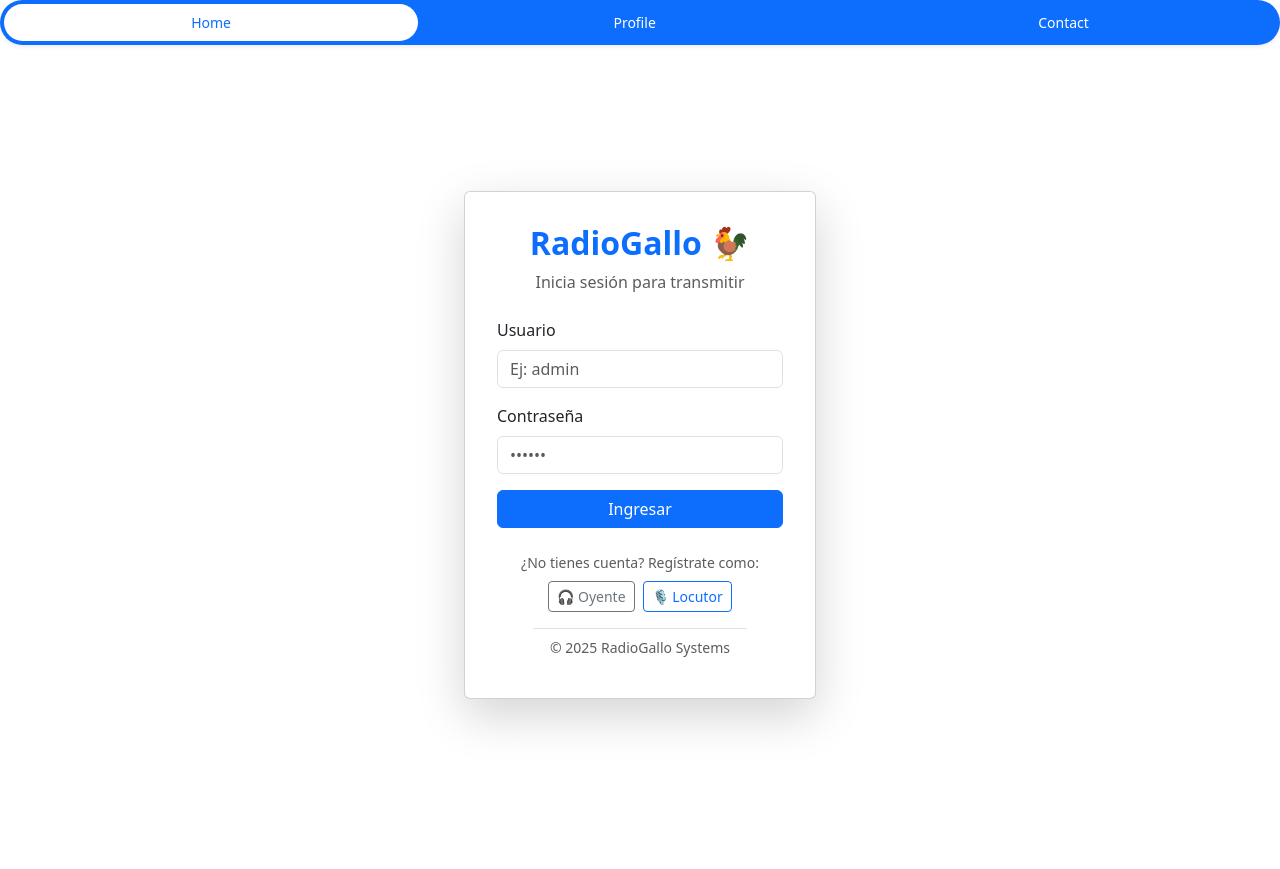
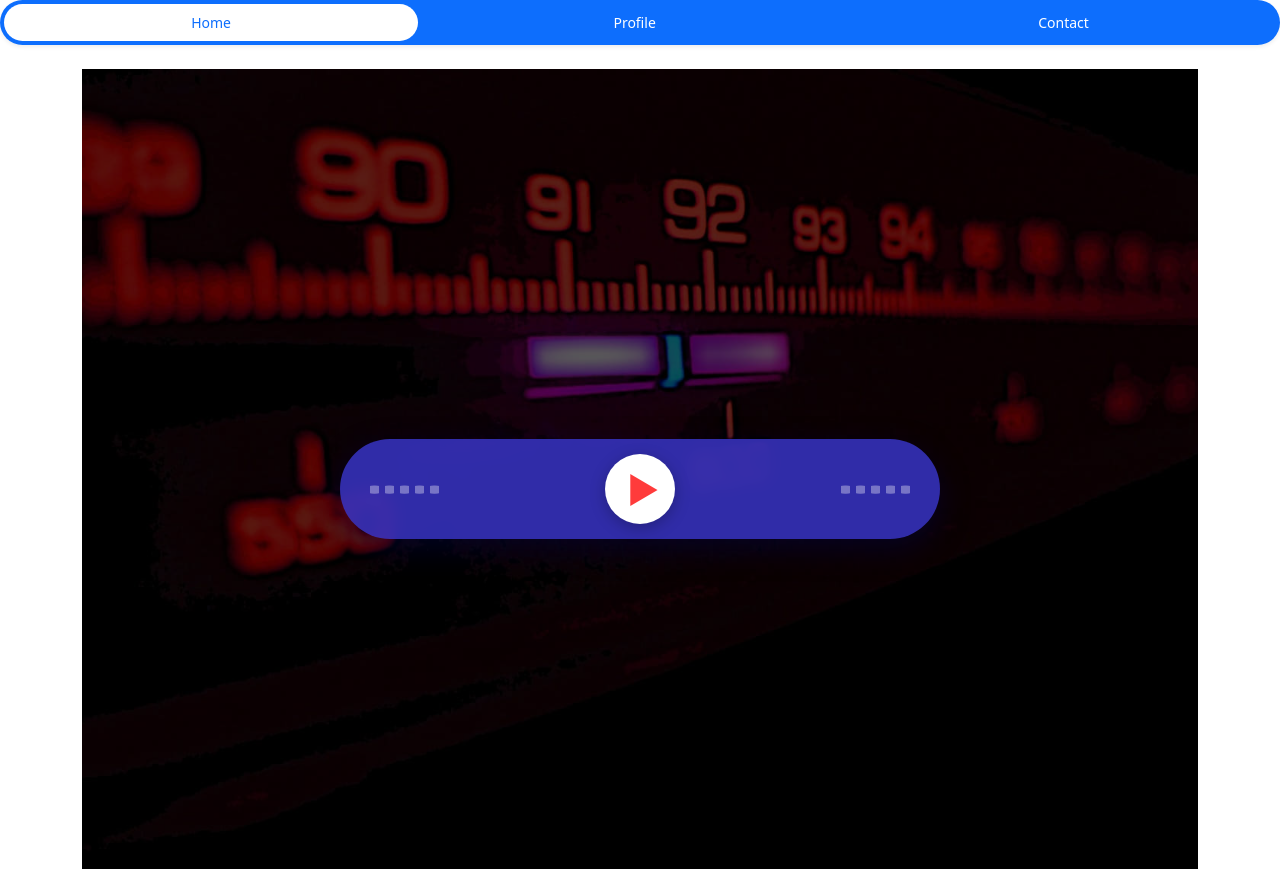
Before and after one commit to PsychoKike/Radio_GalloAngular, an Angular app: page /login in a window 1280 px wide. Built offline with nearby package versions, Linux system fonts and the light colour scheme.

Commit message:
Visra-Radio

```diff
--- a/src/app/app.component.html
+++ b/src/app/app.component.html
@@ -12,5 +12,6 @@
 
 
 <div class="container mt-4">
-  <router-outlet></router-outlet>
+  <!--<router-outlet></router-outlet>-->
+  <app-vista-radio></app-vista-radio>
 </div>
--- a/src/app/app.component.ts
+++ b/src/app/app.component.ts
@@ -1,14 +1,21 @@
 import { Component } from '@angular/core';
 import { FormsModule } from '@angular/forms';
 import { RouterLink, RouterOutlet } from '@angular/router';
+import { CommonModule } from '@angular/common'; // Importante para directivas básicas
+
+// Importamos tus otros componentes
 import { DashboardComponent } from "./dashboard/dashboard.component";
 import { LoginComponent } from "./login/login.component";
 import { RegistroComponent } from "./registro/registro.component";
 import { ListaLocComponent } from "./lista-loc/lista-loc.component";
+import { VistaRadioComponent } from './vista-radio/vista-radio.component';
 
 @Component({
   selector: 'app-root',
-  imports: [RouterOutlet, FormsModule, DashboardComponent, LoginComponent, RegistroComponent, RouterLink, LoginComponent, ListaLocComponent],
+  standalone: true,
+  // Aquí registramos todos los componentes que usas en el HTML
+  imports: [
+    RouterOutlet, FormsModule, CommonModule, RouterLink, DashboardComponent, LoginComponent, RegistroComponent, ListaLocComponent, VistaRadioComponent],
   templateUrl: './app.component.html',
   styleUrl: './app.component.css'
 })
--- a/src/app/login/login.component.html
+++ b/src/app/login/login.component.html
@@ -67,11 +67,11 @@
 
       <div class="d-flex justify-content-center gap-2 mb-3">
 
-        <a routerLink="/registro-Loc" class="btn btn-outline-secondary btn-sm d-flex align-items-center gap-1">
+        <a routerLink="/registro-Loc" [queryParams]="{ tipo: 'oyente' }" class="btn btn-outline-secondary btn-sm d-flex align-items-center gap-1">
           🎧 Oyente
         </a>
 
-        <a routerLink="/registro-Loc" class="btn btn-outline-primary btn-sm d-flex align-items-center gap-1">
+        <a routerLink="/registro-Loc" [queryParams]="{ tipo: 'locutor' }" class="btn btn-outline-primary btn-sm d-flex align-items-center gap-1">
           🎙️ Locutor
         </a>
 
--- a/src/app/registro/registro.component.html
+++ b/src/app/registro/registro.component.html
@@ -2,7 +2,13 @@
   <div class="card shadow-lg p-0" style="max-width: 900px; width: 100%;">
 
     <div class="card-header bg-primary text-white text-center py-3">
-      <h3 class="mb-0 fw-bold">Registro de Locutor</h3>
+      <h3 class="mb-0 fw-bold">
+        @if (esOyente) {
+          Registro de Oyente 🎧
+        } @else {
+          Registro de Locutor 🎙️
+        }
+      </h3>
       <small>Ingresa los datos solicitados</small>
     </div>
 
@@ -67,9 +73,19 @@
           <div class="invalid-feedback">CP requerido.</div>
         </div>
 
-        <div class="col-12 mt-4 d-grid">
-          <button class="btn btn-primary btn-lg shadow-sm" type="submit">
-            <i class="bi bi-save me-2"></i> Guardar Locutor
+        <div class="col-12 mt-4 d-flex gap-2">
+
+          <button type="button" class="btn btn-secondary btn-lg shadow-sm flex-fill" (click)="cancelar()">
+            Cancelar
+          </button>
+
+          <button class="btn btn-primary btn-lg shadow-sm flex-fill" type="submit">
+            <i class="bi bi-save me-2"></i>
+            @if (esOyente) {
+               Registrar Oyente
+            } @else {
+               Guardar Locutor
+            }
           </button>
         </div>
 
--- a/src/app/registro/registro.component.ts
+++ b/src/app/registro/registro.component.ts
@@ -1,20 +1,25 @@
-import { Component } from '@angular/core';
+import { Component, OnInit } from '@angular/core';
 import { FormsModule } from '@angular/forms';
-import { RouterLink } from '@angular/router';
+import { Router, RouterLink, ActivatedRoute } from '@angular/router'; // <--- 1. Importamos herramientas de ruta
 import { AuthService } from '../services/auth.service';
+import { CommonModule } from '@angular/common'; // <--- 2. Necesario para directivas básicas
 
 @Component({
   selector: 'app-registro',
-  imports: [FormsModule,RouterLink],
+  standalone: true, // Aseguro que sea standalone
+  imports: [FormsModule, RouterLink, CommonModule], // <--- Agregamos CommonModule
   templateUrl: './registro.component.html',
   styleUrl: './registro.component.css'
 })
-export class RegistroComponent {
-locutor = {
+export class RegistroComponent implements OnInit {
+
+  // Variable para saber qué mostrar en el HTML
+  esOyente: boolean = false;
+
+  locutor = {
     nombre: '',
     email: '',
     telefono: '',
-    // Aquí representamos la relación con la tabla DIRECCION
     direccion: {
       calle: '',
       colonia: '',
@@ -24,14 +29,45 @@ locutor = {
     }
   };
 
-  constructor(private authService:AuthService){}
+  constructor(
+    private authService: AuthService,
+    private route: ActivatedRoute, // <--- Para leer el ?tipo=oyente
+    private router: Router         // <--- Para navegar al login
+  ) {}
+
+  // 3. Al iniciar, leemos la URL
+  ngOnInit() {
+    this.route.queryParams.subscribe(params => {
+      this.esOyente = params['tipo'] === 'oyente';
+      console.log('Modo registro:', this.esOyente ? 'Oyente' : 'Locutor');
+    });
+  }
 
   onSubmit(form: any) {
     if (form.valid) {
-       this.authService.guardarLocutor(this.locutor).subscribe({
-        next: (res) => alert('¡Enviado y encriptado en el servidor!'),
-        error: (err) => alert('Error al enviar')
+
+      // Aquí podrías decidir si llamar a guardarLocutor o guardarOyente
+      // Por ahora usaremos el mismo servicio como pediste reciclar
+
+      this.authService.guardarLocutor(this.locutor).subscribe({
+        next: (res) => {
+          // Mensaje personalizado
+          const tipoUsuario = this.esOyente ? 'Oyente' : 'Locutor';
+          alert(`¡${tipoUsuario} registrado con éxito!`);
+
+          // 4. REDIRECCIÓN AL LOGIN
+          this.router.navigate(['/login']);
+        },
+        error: (err) => {
+          console.error(err);
+          alert('Error al enviar los datos');
+        }
       });
     }
   }
+
+  // 5. Función para el botón de Cancelar
+  cancelar() {
+    this.router.navigate(['/login']);
+  }
 }
--- /dev/null
+++ b/src/app/vista-radio/vista-radio.component.css
@@ -0,0 +1,149 @@
+/* 1. CONTENEDOR PRINCIPAL */
+.reproductor-container {
+  position: relative;
+  width: 100%;
+  height: 100vh;
+  background-color: #121212;
+  overflow: hidden;
+
+  display: flex;
+  flex-direction: column;
+  justify-content: center;
+  align-items: center;
+}
+
+/* Fondo */
+.reproductor-container .background-overlay {
+  position: absolute;
+  top: 0;
+  left: 0;
+  width: 100%;
+  height: 100%;
+  background-image: url('/imagenes/radio.jpg');
+  background-size: cover;
+  background-position: center;
+  filter: brightness(0.35);
+  z-index: 0;
+}
+
+/* ❌ Eliminado el círculo de sombra feo */
+.reproductor-container .background-overlay::after {
+  content: none;
+}
+
+/* 2. IMAGEN CENTRAL */
+.reproductor-container .imagen-central-container {
+  position: relative;
+  z-index: 1;
+  text-align: center;
+  margin-bottom: 40px;
+}
+
+.reproductor-container .imagen-central-container .imagen-central {
+  max-width: 260px;
+  height: auto;
+  display: block;
+
+  /* Se elimina completamente cualquier sombra */
+  filter: none !important;
+  box-shadow: none !important;
+
+  border-radius: 10px;
+}
+
+/* Ocultar texto extra */
+.reproductor-container .imagen-central-container .texto-respaldo {
+  display: none;
+}
+
+/* 3. BARRA DE REPRODUCCIÓN */
+.reproductor-container .barra-reproduccion {
+  position: relative;
+  z-index: 2;
+  width: 90%;
+  max-width: 600px;
+  height: 100px;
+
+  background-color: rgba(56, 52, 198, 0.85);
+  border-radius: 50px;
+
+  display: flex;
+  align-items: center;
+  justify-content: space-between;
+
+  padding: 0 30px;
+
+  box-shadow: 0 10px 30px rgba(0, 4, 73, 0.45);
+  backdrop-filter: blur(8px); /* Más elegante */
+}
+
+/* VISUALIZADOR DE SONIDO */
+.visualizador-sonido {
+  display: flex;
+  align-items: center;
+  gap: 6px;
+  height: 55px;
+  justify-content: center;
+}
+
+.visualizador-sonido .barra {
+  width: 9px;
+  height: 100%;
+  background-color: rgba(255, 255, 255, 0.35);
+  border-radius: 4px;
+  transform: scaleY(0.15);
+  transition: transform 0.2s ease;
+}
+
+.visualizador-sonido .barra.animado {
+  animation: onda-sonido 1s infinite ease-in-out;
+  background-color: #ffffff;
+  box-shadow: 0 0 12px rgba(255, 255, 255, 0.5);
+}
+
+.visualizador-sonido .barra:nth-child(1) { animation-delay: 0.0s; }
+.visualizador-sonido .barra:nth-child(2) { animation-delay: 0.2s; }
+.visualizador-sonido .barra:nth-child(3) { animation-delay: 0.4s; }
+.visualizador-sonido .barra:nth-child(4) { animation-delay: 0.1s; }
+.visualizador-sonido .barra:nth-child(5) { animation-delay: 0.3s; }
+
+@keyframes onda-sonido {
+  0% { transform: scaleY(0.15); }
+  50% { transform: scaleY(1); }
+  100% { transform: scaleY(0.15); }
+}
+
+/* BOTÓN PLAY/PAUSE */
+.reproductor-container .barra-reproduccion .boton-play-pause {
+  width: 70px;
+  height: 70px;
+  border-radius: 50%;
+  background-color: #ffffff;
+
+  border: 4px solid rgba(255,255,255,0.1);
+  display: flex;
+  justify-content: center;
+  align-items: center;
+
+  cursor: pointer;
+  flex-shrink: 0;
+
+  transition: all 0.2s ease-in-out;
+  box-shadow: 0 4px 15px rgba(0, 0, 0, 0.25);
+}
+
+.reproductor-container .barra-reproduccion .boton-play-pause:hover {
+  transform: scale(1.15);
+  box-shadow: 0 6px 20px rgba(0, 0, 0, 0.35);
+}
+
+.reproductor-container .barra-reproduccion .boton-play-pause:active {
+  transform: scale(0.9);
+}
+
+.icono-play, .icono-pause {
+  color: #ff3b3b; /* Rojo más vibrante */
+  font-size: 2.2rem;
+}
+
+.icono-play { margin-left: 6px; }
--- /dev/null
+++ b/src/app/vista-radio/vista-radio.component.html
@@ -0,0 +1,33 @@
+<div class="reproductor-container">
+  <div class="background-overlay"></div>
+
+  <div class="imagen-central-container">
+    <img [src]="imagenPersonalizadaSrc" alt="Imagen Personalizada" class="imagen-central" *ngIf="imagenPersonalizadaSrc">
+    <h1 *ngIf="!imagenPersonalizadaSrc" class="texto-respaldo">RADIO GALLO UAA</h1>
+  </div>
+
+  <div class="barra-reproduccion">
+
+    <div class="visualizador-sonido">
+      <span class="barra" [class.animado]="estaReproduciendo"></span>
+      <span class="barra" [class.animado]="estaReproduciendo"></span>
+      <span class="barra" [class.animado]="estaReproduciendo"></span>
+      <span class="barra" [class.animado]="estaReproduciendo"></span>
+      <span class="barra" [class.animado]="estaReproduciendo"></span>
+    </div>
+
+    <button class="boton-play-pause" (click)="alternarReproduccion()">
+      <span class="icono-play" *ngIf="!estaReproduciendo">▶</span>
+      <span class="icono-pause" *ngIf="estaReproduciendo">⏸</span>
+    </button>
+
+    <div class="visualizador-sonido">
+      <span class="barra" [class.animado]="estaReproduciendo"></span>
+      <span class="barra" [class.animado]="estaReproduciendo"></span>
+      <span class="barra" [class.animado]="estaReproduciendo"></span>
+      <span class="barra" [class.animado]="estaReproduciendo"></span>
+      <span class="barra" [class.animado]="estaReproduciendo"></span>
+    </div>
+
+  </div>
+</div>
--- /dev/null
+++ b/src/app/vista-radio/vista-radio.component.ts
@@ -0,0 +1,30 @@
+import { Component, Input } from '@angular/core';
+import { CommonModule } from '@angular/common';
+
+@Component({
+  selector: 'app-vista-radio',
+  standalone: true,
+  imports: [CommonModule],
+  templateUrl: './vista-radio.component.html',
+  styleUrls: ['./vista-radio.component.css']
+})
+export class VistaRadioComponent {
+  @Input() imagenPersonalizadaSrc: string = '';
+
+  // Variable para controlar el estado (false = pausado, true = reproduciendo)
+  estaReproduciendo: boolean = false;
+
+  constructor() { }
+
+  // Función que se activa al dar click en el botón
+  alternarReproduccion() {
+    this.estaReproduciendo = !this.estaReproduciendo;
+
+    // Aquí podrías agregar la lógica real del audio más adelante
+    if (this.estaReproduciendo) {
+      console.log('Reproduciendo música...');
+    } else {
+      console.log('Pausado.');
+    }
+  }
+}
```
Also changed, not shown: public/imagenes/radio.jpg (added), 1 other file (tests, documents, lock files or other folders).
